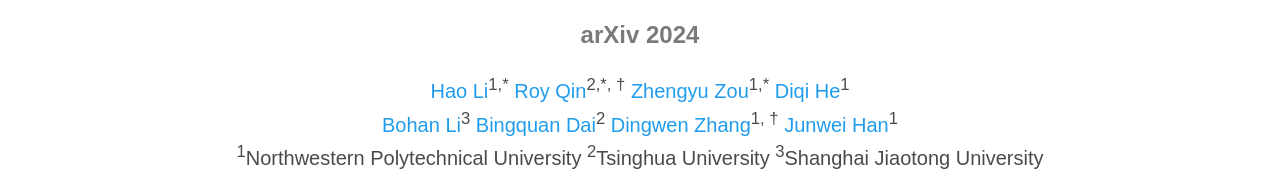
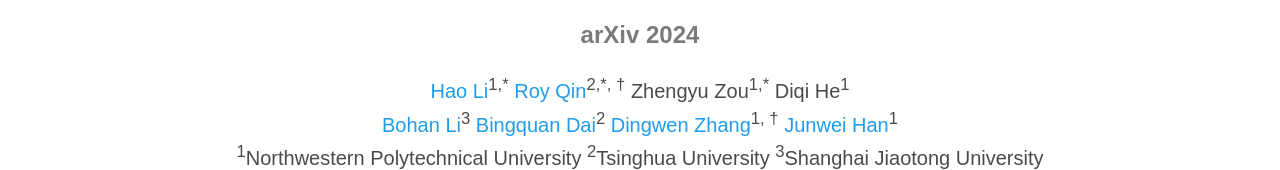
Before and after one commit to langsurf/langsurf.github.io, a plain HTML site: page index.html in a window 1280 px wide. Shown: the part 111-281 px from the top of the page. Drawn offline with Linux system fonts and the light colour scheme; some packages are replaced by stand-ins of ours; a script that the page names is missing; some icons are missing; a web font is replaced by a local one.

Commit message:
update author

```diff
--- a/index.html
+++ b/index.html
@@ -87,10 +87,10 @@
                                 <a href="https://minghanqin.github.io/">Roy
                                     Qin</a><sup>2,*, &dagger;</sup></span>
                             <span class="author-block">
-                                <a>Zhengyu Zou</a><sup>1,*</sup>
+                                Zhengyu Zou<sup>1,*</sup>
                             </span>
                             <span class="author-block">
-                                <a>Diqi He</a><sup>1</sup>
+                                Diqi He<sup>1</sup>
                             </span>
                             <br>
 
```
